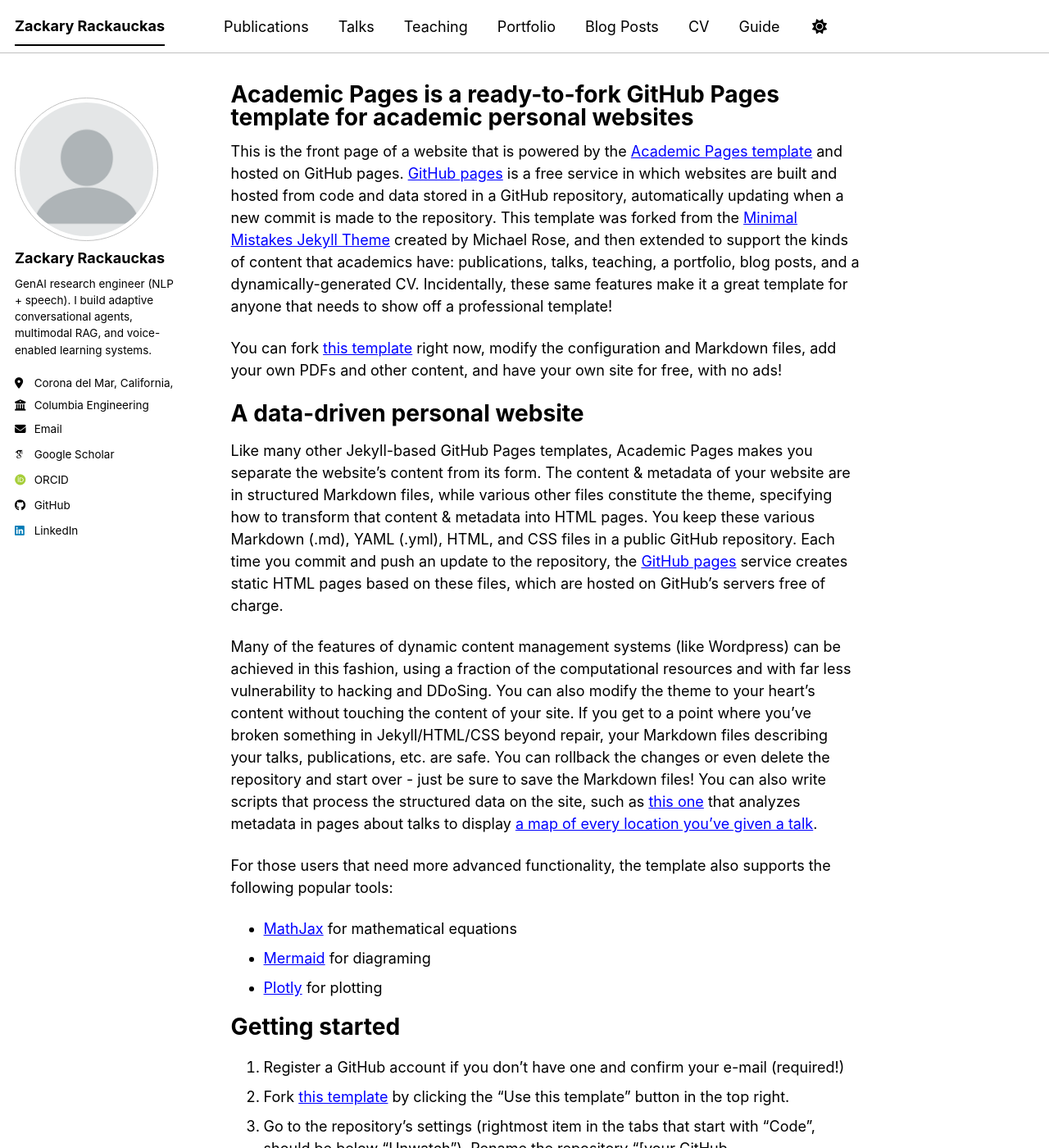
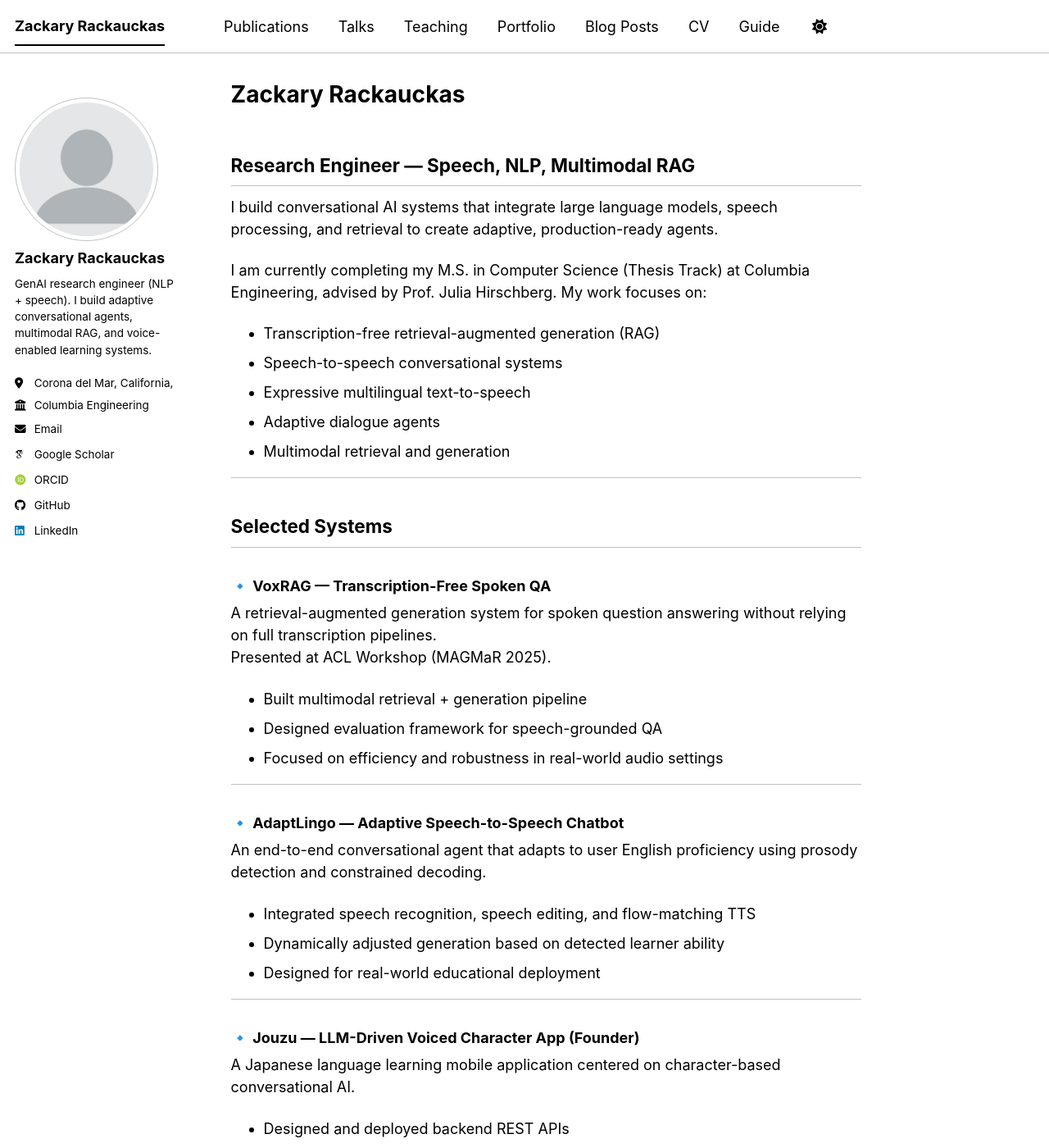
Before and after one commit to zackrack/zackrack.github.io, a Jekyll site: the page built from _pages/about.md, in a window 1280 px wide and 1400 px high. Shown: the whole window at 82% size. Built offline with Jekyll 4.4.1, drawn with Linux system fonts in a browser that asks for light colours; some web fonts are replaced; a script bundle is joined from its source files by our own code; library files that are not in the unit come from our copies; some of the changed text lies outside the part shown.

Commit message:
Revise about page with personal details and research
Updated the title and content of the about page to reflect personal information and research focus.

```diff
--- a/_pages/about.md
+++ b/_pages/about.md
@@ -1,56 +1,84 @@
 ---
 permalink: /
-title: "Academic Pages is a ready-to-fork GitHub Pages template for academic personal websites"
+title: "Zackary Rackauckas"
 author_profile: true
 redirect_from:
   - /about/
   - /about.html
 ---
 
-This is the front page of a website that is powered by the [Academic Pages template](https://github.com/academicpages/academicpages.github.io) and hosted on GitHub pages. [GitHub pages](https://pages.github.com) is a free service in which websites are built and hosted from code and data stored in a GitHub repository, automatically updating when a new commit is made to the repository. This template was forked from the [Minimal Mistakes Jekyll Theme](https://mmistakes.github.io/minimal-mistakes/) created by Michael Rose, and then extended to support the kinds of content that academics have: publications, talks, teaching, a portfolio, blog posts, and a dynamically-generated CV. Incidentally, these same features make it a great template for anyone that needs to show off a professional template!
+## Research Engineer — Speech, NLP, Multimodal RAG
 
- You can fork [this template](https://github.com/academicpages/academicpages.github.io) right now, modify the configuration and Markdown files, add your own PDFs and other content, and have your own site for free, with no ads!
+I build conversational AI systems that integrate large language models, speech processing, and retrieval to create adaptive, production-ready agents.
 
-A data-driven personal website
-======
-Like many other Jekyll-based GitHub Pages templates, Academic Pages makes you separate the website's content from its form. The content & metadata of your website are in structured Markdown files, while various other files constitute the theme, specifying how to transform that content & metadata into HTML pages. You keep these various Markdown (.md), YAML (.yml), HTML, and CSS files in a public GitHub repository. Each time you commit and push an update to the repository, the [GitHub pages](https://pages.github.com/) service creates static HTML pages based on these files, which are hosted on GitHub's servers free of charge.
+I am currently completing my M.S. in Computer Science (Thesis Track) at Columbia Engineering, advised by Prof. Julia Hirschberg. My work focuses on:
 
-Many of the features of dynamic content management systems (like Wordpress) can be achieved in this fashion, using a fraction of the computational resources and with far less vulnerability to hacking and DDoSing. You can also modify the theme to your heart's content without touching the content of your site. If you get to a point where you've broken something in Jekyll/HTML/CSS beyond repair, your Markdown files describing your talks, publications, etc. are safe. You can rollback the changes or even delete the repository and start over - just be sure to save the Markdown files! You can also write scripts that process the structured data on the site, such as [this one](https://github.com/academicpages/academicpages.github.io/blob/master/talkmap.ipynb) that analyzes metadata in pages about talks to display [a map of every location you've given a talk](https://academicpages.github.io/talkmap.html).
+- Transcription-free retrieval-augmented generation (RAG)
+- Speech-to-speech conversational systems
+- Expressive multilingual text-to-speech
+- Adaptive dialogue agents
+- Multimodal retrieval and generation
 
-For those users that need more advanced functionality, the template also supports the following popular tools:
-- [MathJax](https://www.mathjax.org/) for mathematical equations
-- [Mermaid](https://mermaid.js.org/) for diagraming
-- [Plotly](https://plotly.com/javascript/) for plotting
+---
 
-Getting started
-======
-1. Register a GitHub account if you don't have one and confirm your e-mail (required!)
-1. Fork [this template](https://github.com/academicpages/academicpages.github.io) by clicking the "Use this template" button in the top right.
-1. Go to the repository's settings (rightmost item in the tabs that start with "Code", should be below "Unwatch"). Rename the repository "[your GitHub username].github.io", which will also be your website's URL.
-1. Set site-wide configuration and create content & metadata (see below -- also see [this set of diffs](https://archive.is/3TPas) showing what files were changed to set up [an example site](https://getorg-testacct.github.io) for a user with the username "getorg-testacct")
-1. Upload any files (like PDFs, .zip files, etc.) to the files/ directory. They will appear at https://[your GitHub username].github.io/files/example.pdf.
-1. Check status by going to the repository settings, in the "GitHub pages" section
+## Selected Systems
 
-Site-wide configuration
-------
-The main configuration file for the site is in the base directory in [_config.yml](https://github.com/academicpages/academicpages.github.io/blob/master/_config.yml), which defines the content in the sidebars and other site-wide features. You will need to replace the default variables with ones about yourself and your site's github repository. The configuration file for the top menu is in [_data/navigation.yml](https://github.com/academicpages/academicpages.github.io/blob/master/_data/navigation.yml). For example, if you don't have a portfolio or blog posts, you can remove those items from that navigation.yml file to remove them from the header.
+### 🔹 VoxRAG — Transcription-Free Spoken QA
+A retrieval-augmented generation system for spoken question answering without relying on full transcription pipelines.
+Presented at ACL Workshop (MAGMaR 2025).
 
-Create content & metadata
-------
-For site content, there is one Markdown file for each type of content, which are stored in directories like _publications, _talks, _posts, _teaching, or _pages. For example, each talk is a Markdown file in the [_talks directory](https://github.com/academicpages/academicpages.github.io/tree/master/_talks). At the top of each Markdown file is structured data in YAML about the talk, which the theme will parse to do lots of cool stuff. The same structured data about a talk is used to generate the list of talks on the [Talks page](https://academicpages.github.io/talks), each [individual page](https://academicpages.github.io/talks/2012-03-01-talk-1) for specific talks, the talks section for the [CV page](https://academicpages.github.io/cv), and the [map of places you've given a talk](https://academicpages.github.io/talkmap.html) (if you run this [python file](https://github.com/academicpages/academicpages.github.io/blob/master/talkmap.py) or [Jupyter notebook](https://github.com/academicpages/academicpages.github.io/blob/master/talkmap.ipynb), which creates the HTML for the map based on the contents of the _talks directory).
+- Built multimodal retrieval + generation pipeline
+- Designed evaluation framework for speech-grounded QA
+- Focused on efficiency and robustness in real-world audio settings
 
-**Markdown generator**
+---
 
-The repository includes [a set of Jupyter notebooks](https://github.com/academicpages/academicpages.github.io/tree/master/markdown_generator
-) that converts a CSV containing structured data about talks or presentations into individual Markdown files that will be properly formatted for the Academic Pages template. The sample CSVs in that directory are the ones I used to create my own personal website at stuartgeiger.com. My usual workflow is that I keep a spreadsheet of my publications and talks, then run the code in these notebooks to generate the Markdown files, then commit and push them to the GitHub repository.
+### 🔹 AdaptLingo — Adaptive Speech-to-Speech Chatbot
+An end-to-end conversational agent that adapts to user English proficiency using prosody detection and constrained decoding.
 
-How to edit your site's GitHub repository
-------
-Many people use a git client to create files on their local computer and then push them to GitHub's servers. If you are not familiar with git, you can directly edit these configuration and Markdown files directly in the github.com interface. Navigate to a file (like [this one](https://github.com/academicpages/academicpages.github.io/blob/master/_talks/2012-03-01-talk-1.md) and click the pencil icon in the top right of the content preview (to the right of the "Raw | Blame | History" buttons). You can delete a file by clicking the trashcan icon to the right of the pencil icon. You can also create new files or upload files by navigating to a directory and clicking the "Create new file" or "Upload files" buttons.
+- Integrated speech recognition, speech editing, and flow-matching TTS
+- Dynamically adjusted generation based on detected learner ability
+- Designed for real-world educational deployment
 
-Example: editing a Markdown file for a talk
-![Editing a Markdown file for a talk](/images/editing-talk.png)
+---
 
-For more info
-------
-More info about configuring Academic Pages can be found in [the guide](https://academicpages.github.io/markdown/), the [growing wiki](https://github.com/academicpages/academicpages.github.io/wiki), and you can always [ask a question on GitHub](https://github.com/academicpages/academicpages.github.io/discussions). The [guides for the Minimal Mistakes theme](https://mmistakes.github.io/minimal-mistakes/docs/configuration/) (which this theme was forked from) might also be helpful.
+### 🔹 Jouzu — LLM-Driven Voiced Character App (Founder)
+A Japanese language learning mobile application centered on character-based conversational AI.
+
+- Designed and deployed backend REST APIs
+- Integrated LLMs, speech synthesis, and speech recognition
+- Built SQL-backed infrastructure with cloud deployment
+- Led cross-functional team (developers, artists, voice actors)
+
+---
+
+### 🔹 RAG Product Chatbot — Infineon Technologies
+Developed a retrieval-augmented product assistant to streamline internal engineering workflows.
+
+- Reduced product lookup time from minutes to seconds
+- Designed retrieval pipelines for technical documentation
+- Collaborated with generative AI research teams on evaluation
+
+---
+
+## Research & Publications
+
+My research spans speech processing, conversational AI, and retrieval systems, with publications in NLP and information retrieval workshops including ACL and SIGIR venues.
+
+See the **Publications** page for full papers and preprints.
+
+---
+
+## Technical Stack
+
+**Languages:** Python, C/C++, R, Java, HTML/CSS/JS
+**Frameworks:** PyTorch, TensorFlow, Scikit-learn, Flask
+**Areas:** NLP, Speech Processing, Retrieval Systems, LLM Evaluation, Dialogue Systems
+
+---
+
+## Contact
+
+- Email: zcr2105@columbia.edu
+- Google Scholar: https://scholar.google.com/citations?user=nLFm9YIAAAAJhl=en
+- LinkedIn: https://linkedin.com/in/zackrack
```
